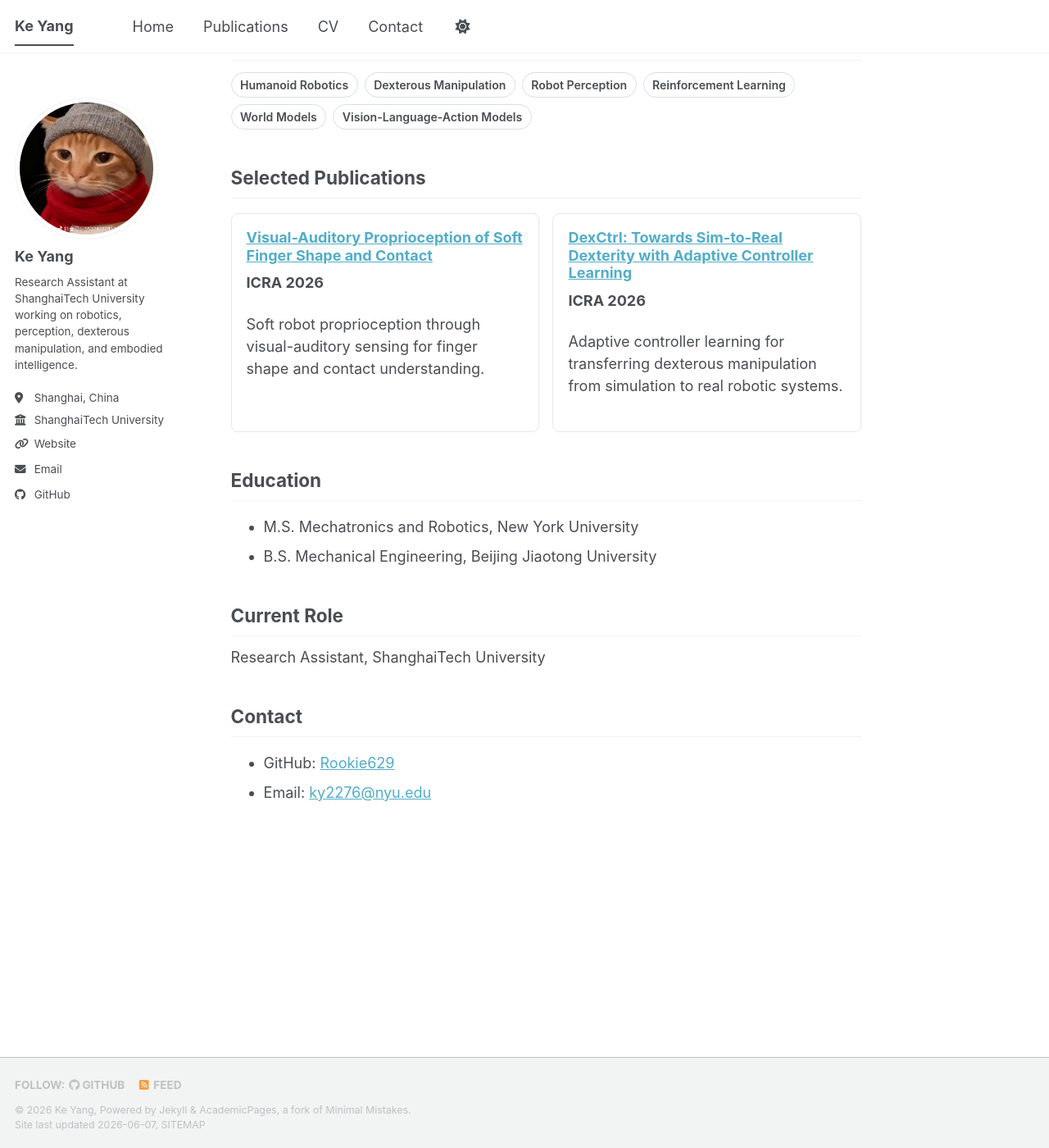
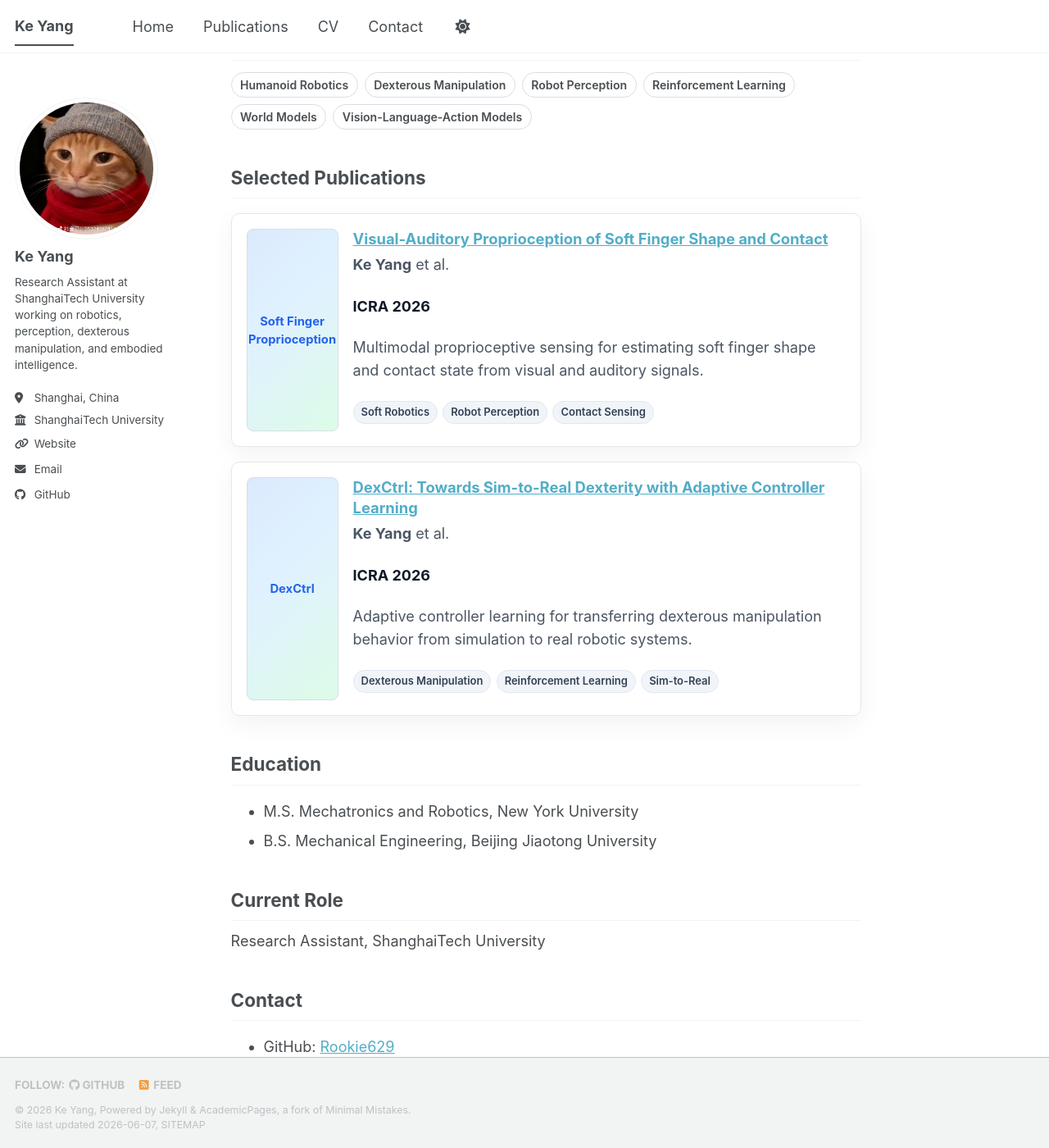
Before and after one commit to Rookie629/Rookie629.github.io, a Jekyll site: the page built from _pages/about.md, in a window 1280 px wide and 1400 px high, scrolled down 441 px. Shown: the whole window at 82% size. Built offline with Jekyll 4.4.1, drawn with Linux system fonts in a browser that asks for light colours; a script bundle is joined from its source files by our own code; library files that are not in the unit come from our copies; part of the change alters nothing that is shown.

Commit message:
Match homepage publication cards to publications page

```diff
--- a/_pages/about.md
+++ b/_pages/about.md
@@ -34,24 +34,76 @@ redirect_from:
   font-size: 0.78rem;
   font-weight: 600;
 }
-.card-grid {
+.pub-list {
   display: grid;
-  grid-template-columns: repeat(auto-fit, minmax(240px, 1fr));
-  gap: 0.9rem;
+  gap: 1rem;
   margin: 1rem 0 1.6rem;
 }
-.info-card {
+.pub-card {
+  display: grid;
+  grid-template-columns: 112px 1fr;
+  gap: 1rem;
   border: 1px solid #e5e7eb;
-  border-radius: 8px;
+  border-radius: 10px;
   padding: 1rem;
   background: #fff;
+  box-shadow: 0 10px 30px rgba(15, 23, 42, 0.05);
 }
-.info-card h3 {
-  margin-top: 0;
+.pub-thumb {
+  min-height: 92px;
+  border-radius: 8px;
+  background: linear-gradient(135deg, #dbeafe 0%, #e0f2fe 45%, #dcfce7 100%);
+  border: 1px solid #d7dee5;
+  display: flex;
+  align-items: center;
+  justify-content: center;
+  color: #2563eb;
+  font-weight: 700;
+  font-size: 0.82rem;
+  text-align: center;
+  padding: 0.5rem;
+}
+.pub-card h3 {
+  margin: 0 0 0.25rem;
+  font-size: 1.02rem;
+  line-height: 1.35;
+}
+.pub-authors,
+.pub-desc {
+  color: #4b5563;
+  font-size: 0.92rem;
+  line-height: 1.55;
+}
+.pub-venue {
+  color: #111827;
+  font-size: 0.92rem;
+}
+.pub-tags {
+  display: flex;
+  flex-wrap: wrap;
+  gap: 0.35rem;
+  margin: 0.55rem 0;
+}
+.pub-tag {
+  border-radius: 999px;
+  background: #f1f5f9;
+  border: 1px solid #e2e8f0;
+  color: #334155;
+  padding: 0.16rem 0.5rem;
+  font-size: 0.72rem;
+  font-weight: 600;
 }
 .quick-links a {
   margin-right: 0.6rem;
   white-space: nowrap;
+}
+@media (max-width: 640px) {
+  .pub-card {
+    grid-template-columns: 1fr;
+  }
+  .pub-thumb {
+    min-height: 70px;
+  }
 }
 </style>
 
@@ -77,17 +129,36 @@ redirect_from:
 
 ## Selected Publications
 
-<div class="card-grid">
-  <div class="info-card">
-    <h3><a href="/publications/visual-auditory-proprioception/">Visual-Auditory Proprioception of Soft Finger Shape and Contact</a></h3>
-    <p><strong>ICRA 2026</strong></p>
-    <p>Soft robot proprioception through visual-auditory sensing for finger shape and contact understanding.</p>
-  </div>
-  <div class="info-card">
-    <h3><a href="/publications/dexctrl/">DexCtrl: Towards Sim-to-Real Dexterity with Adaptive Controller Learning</a></h3>
-    <p><strong>ICRA 2026</strong></p>
-    <p>Adaptive controller learning for transferring dexterous manipulation from simulation to real robotic systems.</p>
-  </div>
+<div class="pub-list">
+  <article class="pub-card">
+    <div class="pub-thumb">Soft Finger<br>Proprioception</div>
+    <div>
+      <h3><a href="/publications/visual-auditory-proprioception/">Visual-Auditory Proprioception of Soft Finger Shape and Contact</a></h3>
+      <p class="pub-authors"><strong>Ke Yang</strong> et al.</p>
+      <p class="pub-venue"><strong>ICRA 2026</strong></p>
+      <p class="pub-desc">Multimodal proprioceptive sensing for estimating soft finger shape and contact state from visual and auditory signals.</p>
+      <div class="pub-tags">
+        <span class="pub-tag">Soft Robotics</span>
+        <span class="pub-tag">Robot Perception</span>
+        <span class="pub-tag">Contact Sensing</span>
+      </div>
+    </div>
+  </article>
+
+  <article class="pub-card">
+    <div class="pub-thumb">DexCtrl</div>
+    <div>
+      <h3><a href="/publications/dexctrl/">DexCtrl: Towards Sim-to-Real Dexterity with Adaptive Controller Learning</a></h3>
+      <p class="pub-authors"><strong>Ke Yang</strong> et al.</p>
+      <p class="pub-venue"><strong>ICRA 2026</strong></p>
+      <p class="pub-desc">Adaptive controller learning for transferring dexterous manipulation behavior from simulation to real robotic systems.</p>
+      <div class="pub-tags">
+        <span class="pub-tag">Dexterous Manipulation</span>
+        <span class="pub-tag">Reinforcement Learning</span>
+        <span class="pub-tag">Sim-to-Real</span>
+      </div>
+    </div>
+  </article>
 </div>
 
 ## Education
```
